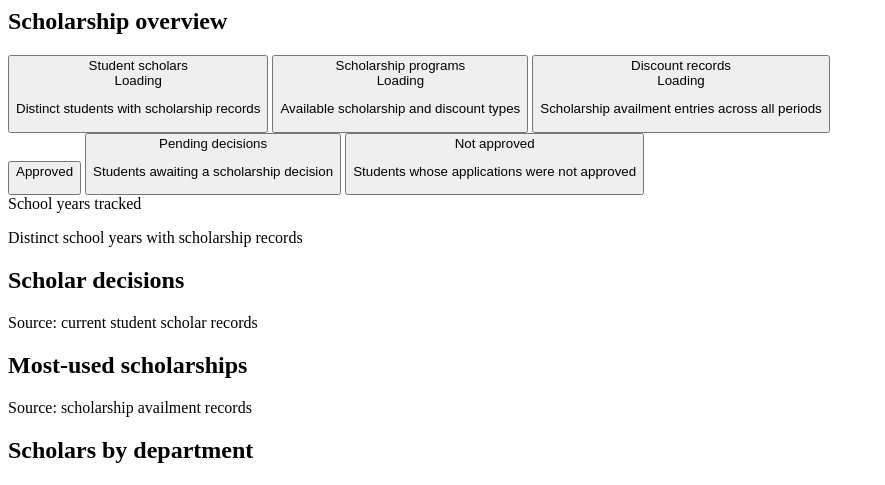
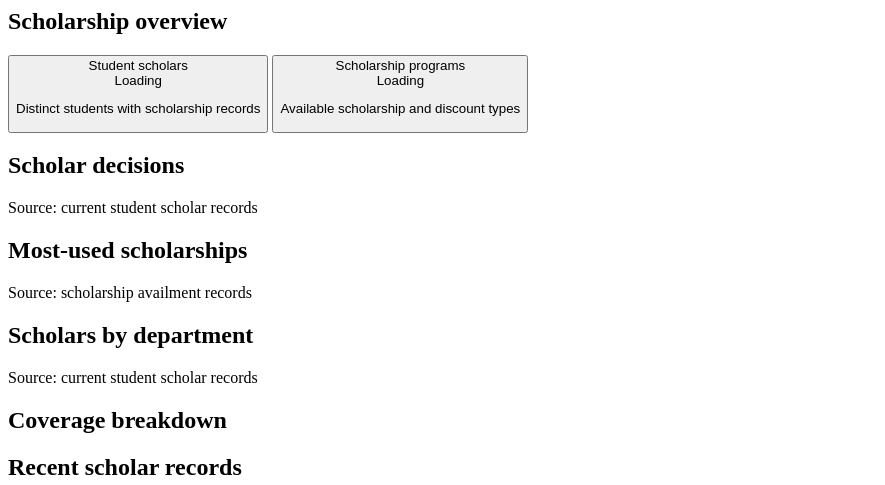
Before and after one commit to Akoyakii/dysl_backupstart, a PHP site: page /views/dashboard.php in a window 1280 px wide. Shown: the top 485 px of the page, without its empty margins (0-885 px from the left). Run offline with PHP 8.4, Linux system fonts and the light colour scheme; the template is opened without the code that fills it, so the values that code supplies are empty.

Commit message:
dashoboard another update

```diff
--- a/assets/js/core.js
+++ b/assets/js/core.js
@@ -385,7 +385,6 @@ function renderAll(){
     renderRenewalQueue();
     document.getElementById("statScholars").textContent = scholars.length;
     document.getElementById("dashboardScholarshipCount").textContent = window.scholarshipCatalog?.length || 0;
-    document.getElementById("dashboardDiscountCount").textContent = discountHistory.length;
     renderDashboardMetrics();
     updateDataLockBanner();
 }
--- a/includes/security.php
+++ b/includes/security.php
@@ -13,6 +13,7 @@ function startRequest(bool $loadGoogleFonts = false): void
     $nonce = cspNonce();
     $fontStyles = $loadGoogleFonts ? ' https://fonts.googleapis.com' : '';
     $fontFiles = $loadGoogleFonts ? "font-src 'self' https://fonts.gstatic.com; " : '';
+    header("Content-Security-Policy: default-src 'self'; script-src 'nonce-$nonce' 'strict-dynamic' 'unsafe-eval'; script-src-attr 'none'; style-src 'self' 'unsafe-inline'$fontStyles; {$fontFiles}img-src 'self' data:; object-src 'none'; base-uri 'none'; frame-ancestors 'none'; form-action 'self'");
     header("Content-Security-Policy: default-src 'self'; script-src 'nonce-$nonce' 'strict-dynamic' 'unsafe-eval'; script-src-attr 'none'; style-src 'self' 'unsafe-inline'$fontStyles; {$fontFiles}img-src 'self' data:; object-src 'none'; base-uri 'none'; frame-ancestors 'none'; form-action 'self'");
     $secure = !empty($_SERVER['HTTPS']) && $_SERVER['HTTPS'] !== 'off';
     if (!$secure && preg_match('/^dysl\.byethost7\.com(?::(?:80|443))?$/iD', $_SERVER['HTTP_HOST'] ?? '')) {
--- a/views/dashboard.php
+++ b/views/dashboard.php
@@ -17,46 +17,19 @@
                 <div id="dashboardScholarshipCount" class="mt-2 text-3xl font-bold tabular-nums"><span class="sr-only">Loading</span><span class="skeleton" aria-hidden="true"></span></div>
                 <p class="mt-1 text-xs text-slate-400">Available scholarship and discount types</p>
             </button>
-            <button type="button" data-click="dashboardCardNav" data-target="reports" class="dashboard-card rounded-2xl border bg-white p-5 text-left transition-colors hover:bg-blue-50 dark:border-slate-800 dark:bg-slate-900 dark:hover:bg-slate-800" title="View reports and analytics">
-                <span class="text-sm font-medium text-slate-600 dark:text-slate-300">Discount records</span>
-                <div id="dashboardDiscountCount" class="mt-2 text-3xl font-bold tabular-nums"><span class="sr-only">Loading</span><span class="skeleton" aria-hidden="true"></span></div>
-                <p class="mt-1 text-xs text-slate-400">Scholarship availment entries across all periods</p>
-            </button>
-        </div>
-        <div class="mb-6 grid gap-4 sm:grid-cols-2 xl:grid-cols-4">
-            <button type="button" data-click="dashboardCardNav" data-target="scholars" data-filter="Approved" class="dashboard-card rounded-2xl border bg-white p-5 text-left transition-colors hover:bg-emerald-50 dark:border-slate-800 dark:bg-slate-900 dark:hover:bg-slate-800" title="View approved scholars">
-                <span class="text-sm font-medium text-slate-600 dark:text-slate-300">Approved</span>
-                <p id="dashboardApprovedCount" class="mt-2 text-3xl font-bold tabular-nums text-emerald-700 dark:text-emerald-300"><span class="skeleton" aria-label="Loading"></span></p>
-                <p id="dashboardApprovalRate" class="mt-1 text-xs text-slate-400"></p>
-            </button>
-            <button type="button" data-click="dashboardCardNav" data-target="scholars" data-filter="Pending" class="dashboard-card rounded-2xl border bg-white p-5 text-left transition-colors hover:bg-amber-50 dark:border-slate-800 dark:bg-slate-900 dark:hover:bg-slate-800" title="View pending scholars">
-                <span class="text-sm font-medium text-slate-600 dark:text-slate-300">Pending decisions</span>
-                <p id="dashboardPendingCount" class="mt-2 text-3xl font-bold tabular-nums text-amber-700 dark:text-amber-300"><span class="skeleton" aria-label="Loading"></span></p>
-                <p class="mt-1 text-xs text-slate-400">Students awaiting a scholarship decision</p>
-            </button>
-            <button type="button" data-click="dashboardCardNav" data-target="scholars" data-filter="Not Approved" class="dashboard-card rounded-2xl border bg-white p-5 text-left transition-colors hover:bg-rose-50 dark:border-slate-800 dark:bg-slate-900 dark:hover:bg-slate-800" title="View not approved scholars">
-                <span class="text-sm font-medium text-slate-600 dark:text-slate-300">Not approved</span>
-                <p id="dashboardRejectedCount" class="mt-2 text-3xl font-bold tabular-nums text-rose-700 dark:text-rose-300"><span class="skeleton" aria-label="Loading"></span></p>
-                <p class="mt-1 text-xs text-slate-400">Students whose applications were not approved</p>
-            </button>
-            <div class="rounded-2xl border bg-white p-5 dark:border-slate-800 dark:bg-slate-900">
-                <span class="text-sm font-medium text-slate-600 dark:text-slate-300">School years tracked</span>
-                <p id="dashboardYearCount" class="mt-2 text-3xl font-bold tabular-nums"><span class="skeleton" aria-label="Loading"></span></p>
-                <p class="mt-1 text-xs text-slate-400">Distinct school years with scholarship records</p>
-            </div>
         </div>
         <div class="mb-6 grid gap-4 xl:grid-cols-2">
             <section class="dashboard-chart-card min-w-0 rounded-2xl border bg-white p-5 dark:border-slate-800 dark:bg-slate-900">
                 <h2 class="font-bold">Scholar decisions</h2>
                 <p id="dashboardStatusSummary" class="mt-1 text-sm text-slate-600 dark:text-slate-300"></p>
                 <p class="mt-1 text-xs font-medium text-slate-400">Source: current student scholar records</p>
-                <div id="dashboardStatusPlot" class="relative mt-5 h-64" hidden><canvas id="dashboardStatusChart" aria-hidden="true"></canvas></div>
+                <div id="dashboardStatusPlot" class="relative mt-5 h-52" hidden><canvas id="dashboardStatusChart" aria-hidden="true"></canvas></div>
             </section>
             <section class="dashboard-chart-card min-w-0 rounded-2xl border bg-white p-5 dark:border-slate-800 dark:bg-slate-900">
                 <h2 class="font-bold">Most-used scholarships</h2>
                 <p id="dashboardUsageSummary" class="mt-1 text-sm text-slate-600 dark:text-slate-300"></p>
                 <p class="mt-1 text-xs font-medium text-slate-400">Source: scholarship availment records</p>
-                <div id="dashboardUsagePlot" class="relative mt-5 h-64" hidden><canvas id="dashboardUsageChart" aria-hidden="true"></canvas></div>
+                <div id="dashboardUsagePlot" class="relative mt-5 h-52" hidden><canvas id="dashboardUsageChart" aria-hidden="true"></canvas></div>
             </section>
         </div>
         <div class="mb-6 grid gap-4 xl:grid-cols-2">
@@ -64,12 +37,12 @@
                 <h2 class="font-bold">Scholars by department</h2>
                 <p id="dashboardDeptSummary" class="mt-1 text-sm text-slate-600 dark:text-slate-300"></p>
                 <p class="mt-1 text-xs font-medium text-slate-400">Source: current student scholar records</p>
-                <div id="dashboardDeptPlot" class="relative mt-5 h-64" hidden><canvas id="dashboardDeptChart" aria-hidden="true"></canvas></div>
+                <div id="dashboardDeptPlot" class="relative mt-5 h-52" hidden><canvas id="dashboardDeptChart" aria-hidden="true"></canvas></div>
             </section>
             <section class="dashboard-chart-card min-w-0 rounded-2xl border bg-white p-5 dark:border-slate-800 dark:bg-slate-900">
                 <h2 class="font-bold">Coverage breakdown</h2>
                 <p id="dashboardCoverageSummary" class="mt-1 text-sm text-slate-600 dark:text-slate-300"></p>
-                <div id="dashboardCoveragePlot" class="relative mt-5 h-64" hidden><canvas id="dashboardCoverageChart" aria-hidden="true"></canvas></div>
+                <div id="dashboardCoveragePlot" class="relative mt-5 h-52" hidden><canvas id="dashboardCoverageChart" aria-hidden="true"></canvas></div>
             </section>
         </div>
         <div class="overflow-hidden rounded-2xl border bg-white dark:border-slate-800 dark:bg-slate-900">
```
Also changed, not shown: assets/js/reports.js (+0 -10 lines).
